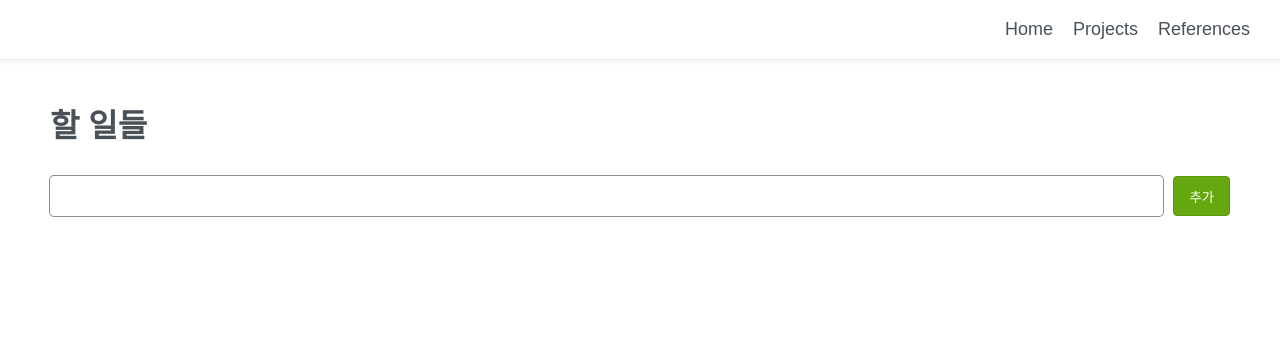
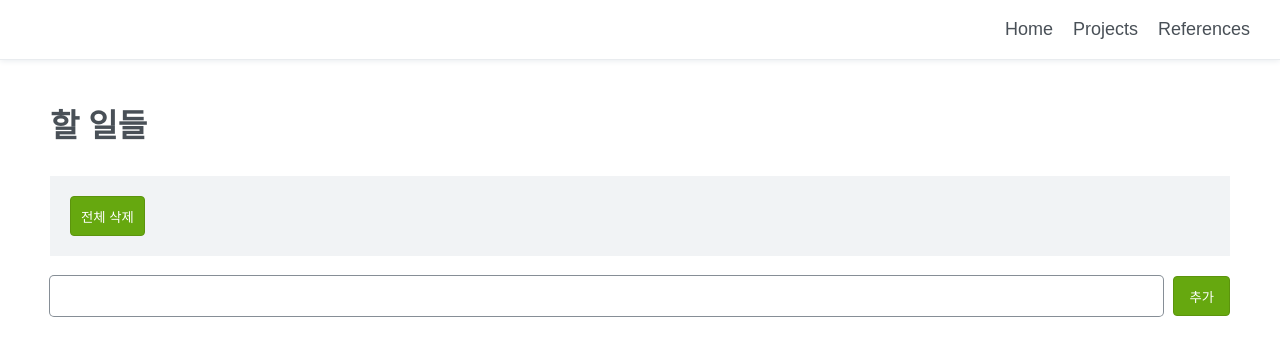
Before and after one commit to Orchemi/Code_Playground, a Next.js app: page /projects/todo-list in a window 1280 px wide. Shown: the top 356 px of the page. Built offline with nearby package versions, Linux system fonts and the light colour scheme.

Commit message:
feat: 전체 삭제 버튼 추가 및 Header 버튼 섹션 추가

```diff
--- a/src/app/projects/todo-list/page.tsx
+++ b/src/app/projects/todo-list/page.tsx
@@ -3,11 +3,12 @@
 import { NextPage } from 'next';
 import { css } from '@emotion/react';
 import { commonContainerStyle } from '@styles/common';
-import { TodoInput, TodoList } from '@components/todoList';
+import { TodoHeader, TodoInput, TodoList } from '@components/todoList';
 
 const TodoListPage: NextPage = () => (
   <main css={containerStyle}>
     <h1>할 일들</h1>
+    <TodoHeader />
     <TodoInput />
     <TodoList />
   </main>
--- a/src/app/references/data.ts
+++ b/src/app/references/data.ts
@@ -13,6 +13,10 @@ export const projectSetting: SiteLinkType[] = [
   {
     href: 'https://flamingotiger.github.io/frontend/react/nextjs-absolute-path/',
     name: 'Next.js에서 절대경로 alias 설정',
+  },
+  {
+    href: 'https://seungtaek-overflow.tistory.com/17',
+    name: 'VSCode에서 절대경로 alias가 적용되지 않을 때 해결방법',
   },
   {
     href: 'https://velog.io/@rmaomina/prettier-eslint-settings',
--- /dev/null
+++ b/src/components/todoList/TodoHeader.tsx
@@ -0,0 +1,19 @@
+'use client';
+
+import { deleteAllTodoButtonCss, todoHeaderCss } from '@/components/todoList/styles';
+import useTodoList from '@/components/todoList/useTodoList';
+import { FC } from 'react';
+
+const TodoHeader: FC = () => {
+  const { deleteAllTodo } = useTodoList();
+
+  return (
+    <div css={todoHeaderCss}>
+      <button css={deleteAllTodoButtonCss} onClick={deleteAllTodo}>
+        전체 삭제
+      </button>
+    </div>
+  );
+};
+
+export default TodoHeader;
--- a/src/components/todoList/TodoInput.tsx
+++ b/src/components/todoList/TodoInput.tsx
@@ -2,7 +2,7 @@
 
 import { FC, useState } from 'react';
 import useTodoList from '@components/todoList/useTodoList';
-import { TodoInputCss } from '@components/todoList/styles';
+import { TodoInputCss, todoAddButtonCss } from '@components/todoList/styles';
 
 const TodoInput: FC = () => {
   const { createTodo } = useTodoList();
@@ -24,7 +24,7 @@ const TodoInput: FC = () => {
           setWritingTodoValue(e.target.value);
         }}
       />
-      <button type={'button'} onClick={onSubmit}>
+      <button css={todoAddButtonCss} type={'button'} onClick={onSubmit}>
         추가
       </button>
     </form>
--- a/src/components/todoList/index.ts
+++ b/src/components/todoList/index.ts
@@ -1,4 +1,5 @@
 import TodoInput from '@components/todoList/TodoInput';
 import TodoList from '@components/todoList/TodoList';
+import TodoHeader from '@components/todoList/TodoHeader';
 
-export { TodoInput, TodoList };
+export { TodoInput, TodoList, TodoHeader };
--- a/src/components/todoList/styles.ts
+++ b/src/components/todoList/styles.ts
@@ -1,3 +1,4 @@
+import { commonButtonCss } from '@/styles/common';
 import { css } from '@emotion/react';
 import { COLORS } from '@styles/colors';
 
@@ -56,12 +57,30 @@ export const TodoInputCss = css`
       box-shadow: 0 0 0 2px ${COLORS.gray600};
     }
   }
+`;
 
-  button {
-    width: 60px;
-    background: ${COLORS.lime800};
-    border: 1px solid ${COLORS.lime900};
-    border-radius: 4px;
-    color: ${COLORS.white};
-  }
+export const todoAddButtonCss = css`
+  width: 60px;
+  background: ${COLORS.lime800};
+  border: 1px solid ${COLORS.lime900};
+  border-radius: 4px;
+  color: ${COLORS.white};
 `;
+
+export const todoHeaderCss = css`
+  display: flex;
+  justify-content: flex-start;
+  align-items: center;
+  gap: 10px;
+  padding: 20px;
+  margin: 20px 0;
+  background: ${COLORS.gray100};
+`;
+
+export const deleteAllTodoButtonCss = css`
+  ${commonButtonCss({})};
+  ${todoAddButtonCss};
+  height: 40px;
+  width: auto;
+  padding: 0 10px;
+`;
--- a/src/components/todoList/useTodoList.tsx
+++ b/src/components/todoList/useTodoList.tsx
@@ -2,7 +2,7 @@ import { todoListState } from '@stores/todoList';
 import { useEffect, useState } from 'react';
 import { useRecoilState } from 'recoil';
 
-const useTodoList = (id: number | undefined) => {
+const useTodoList = (id?: number) => {
   const [todoList, setTodoList] = useRecoilState(todoListState);
   const [latestTodoId, setLatestTodoId] = useState(0);
 
--- a/src/styles/common.ts
+++ b/src/styles/common.ts
@@ -8,7 +8,7 @@ export const commonContainerStyle = css`
 `;
 
 export interface commonButtonProps {
-  color: string;
+  color?: string;
 }
 export const commonButtonCss = ({ color }: commonButtonProps) => css`
   color: ${color};
```
Also changed, not shown: tsconfig.json (+11 -33 lines).
